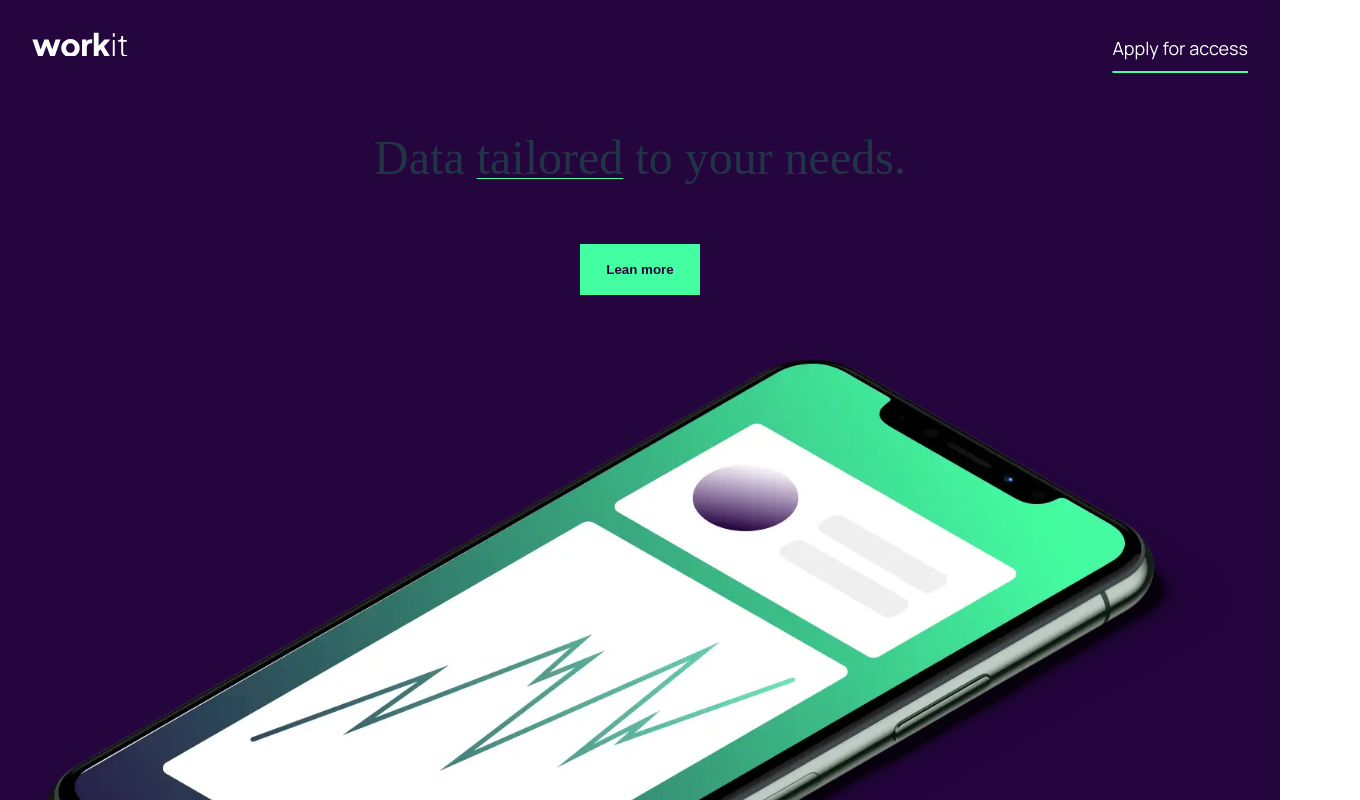
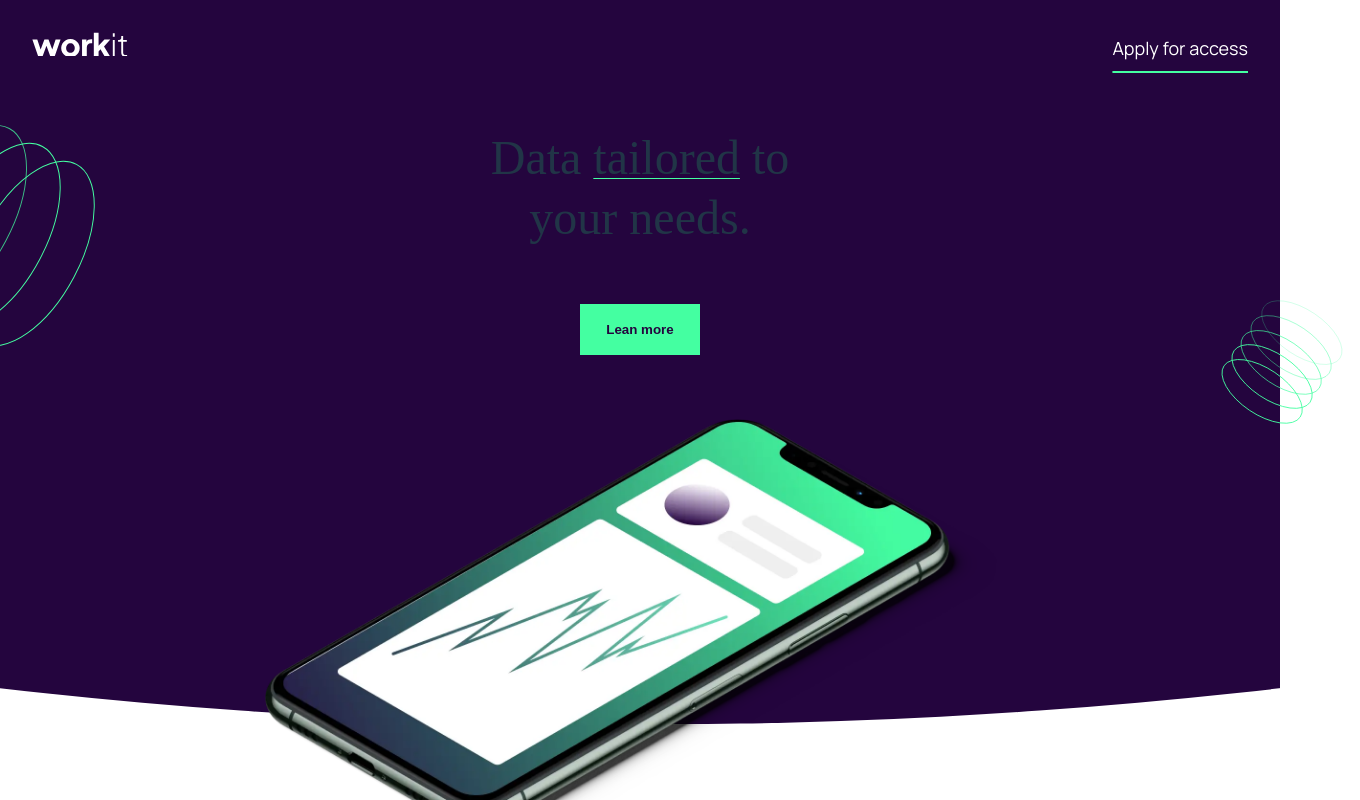
Before and after one commit to oniasfilho/workit-ui, a React (Vite) app: page / in a window 1280 px wide. Shown: the top 800 px of the page, 1360 px wide, since content can reach past the window. Built offline with nearby package versions, Linux system fonts and the light colour scheme.

Commit message:
finishes hero section

```diff
--- a/src/components/Hero/Hero.css
+++ b/src/components/Hero/Hero.css
@@ -26,8 +26,60 @@
   margin-top: 4rem;
   background-image: url("../../assets/images/image-hero.webp");
   background-size: contain;
-  background-position: center;
   background-repeat: no-repeat;
-  width: 100%;
+  width: var(--hero-img-width);
+  max-width: var(--hero-img-max-width);
   aspect-ratio: 16 / 9;
+  display: block;
+  margin-left: auto;
+  margin-right: auto;
 }
+
+@media (min-width: 768px) {
+  .hero-section::before,
+  .hero-section::after {
+    content: "";
+    position: absolute;
+    background-size: contain;
+    background-repeat: no-repeat;
+    width: var(--pattern-img-width, 150px);
+    height: var(--pattern-img-height, 150px);
+  }
+
+  .hero-section::before {
+    background-image: url("../../assets/images/bg-pattern-1.svg");
+    left: -200px;
+    height: 300px;
+    width: 400px;
+    top: 30%;
+    transform: translateY(-50%);
+  }
+
+  .hero-section::after {
+    background-image: url("../../assets/images/bg-pattern-2.svg");
+    right: -80px;
+    top: 50%;
+    transform: translateY(-50%);
+  }
+}
+
+@media (min-width: 768px) {
+  :root {
+    --standard-padding: 2rem 2rem;
+    --min-width: 768px;
+
+    --hero-img-width: 90%;
+    --hero-img-max-width: 750px;
+  }
+}
+
+@media (min-width: 1440px) {
+  .hero-section::before {
+    left: -100px;
+  }
+
+  .hero-section::after {
+    background-image: url("../../assets/images/bg-pattern-2.svg");
+    right: -40px;
+  }
+}
--- a/src/components/Hero/Hero.tsx
+++ b/src/components/Hero/Hero.tsx
@@ -4,8 +4,9 @@ const Hero = () => {
   return (
     <main className="hero-section">
       <div className="hero-text">
-        Data <span className="hero-underline-text">tailored</span> to your
-        needs.
+        Data <span className="hero-underline-text">tailored</span> to
+        <br />
+        your needs.
       </div>
       <div className="learn-more-button">
         <button className="button-primary">Lean more</button>
--- a/src/index.css
+++ b/src/index.css
@@ -45,6 +45,9 @@
   --hero-padding: 2rem 0.5rem;
 
   --min-width: 375px;
+
+  --hero-img-width: 90%;
+  --hero-img-max-width: 500px;
 
   --button-primary-bg: var(--color-secondary);
   --button-primary-text: var(--color-primary);
@@ -170,6 +173,9 @@ body {
   :root {
     --standard-padding: 2rem 2rem;
     --min-width: 768px;
+
+    --hero-img-width: 90%;
+    --hero-img-max-width: 750px;
   }
 }
 
@@ -177,5 +183,8 @@ body {
   :root {
     --standard-padding: 2rem 10rem;
     --min-width: 1440px;
+
+    --hero-img-width: 90%;
+    --hero-img-max-width: 850px;
   }
 }
```
